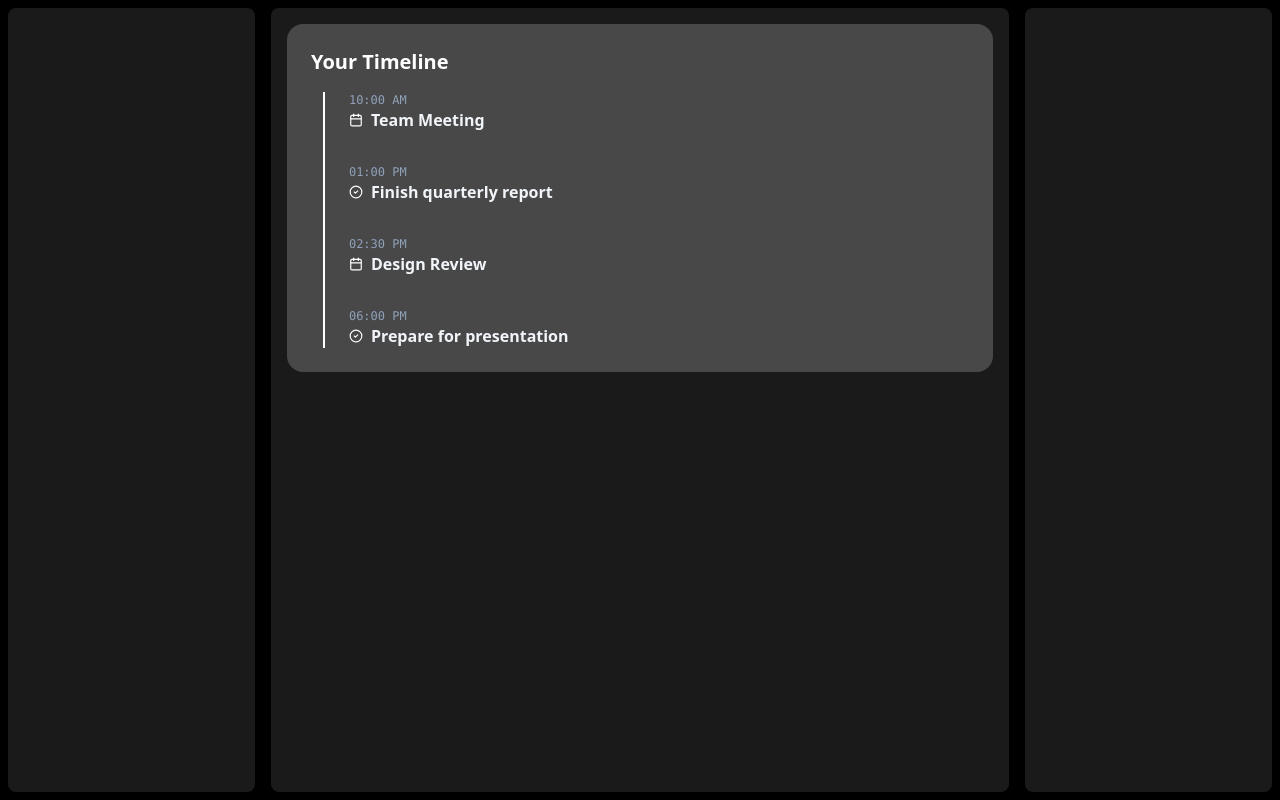
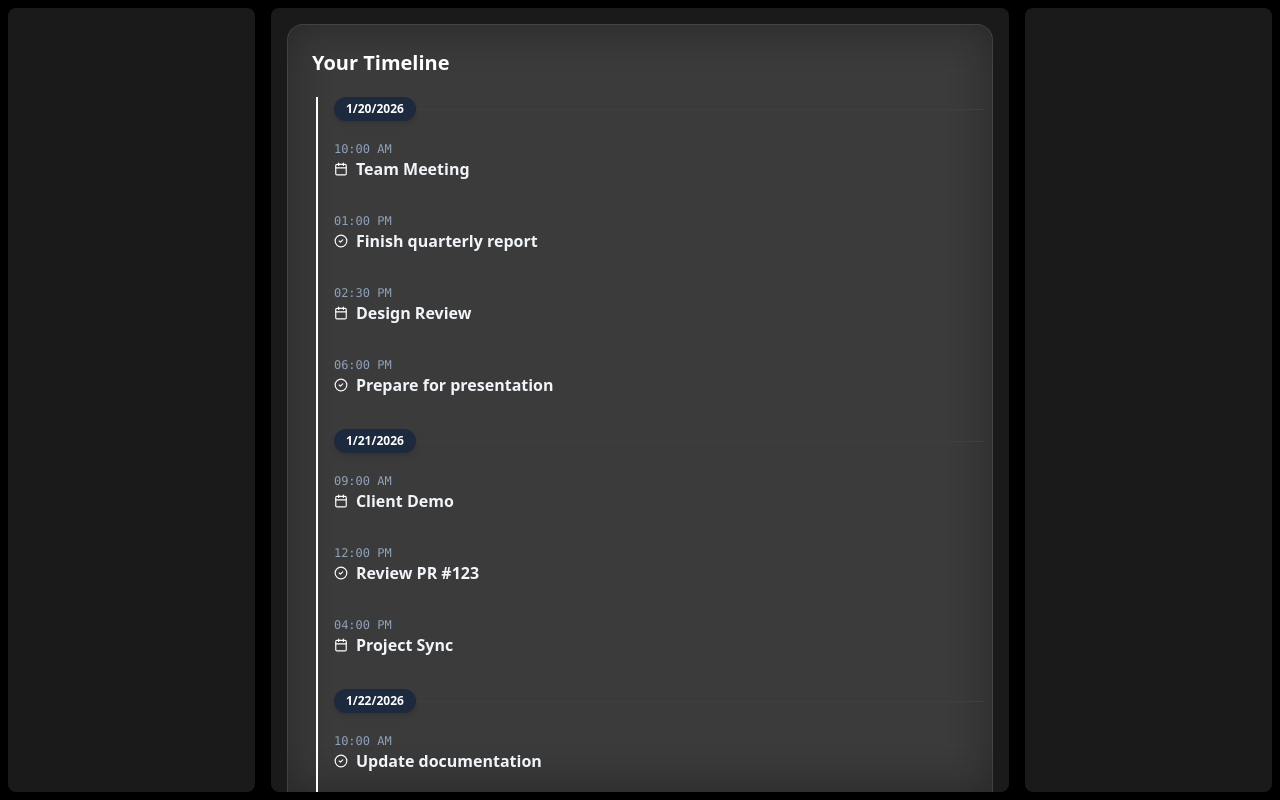
Before and after one commit to jgkiran2003/productivity-hub, a Next.js app: page / in a window 1280 px wide. Built offline with nearby package versions, Linux system fonts and the light colour scheme.

Commit message:
Add dates to timeline

```diff
--- /dev/null
+++ b/src/app/components/TimelineRow.tsx
@@ -0,0 +1,36 @@
+import { CalendarIcon, CheckCircle2 } from "lucide-react";
+import { TimelineItem } from "../../types";
+
+interface TimelineRowProps {
+  item: TimelineItem;
+  showDateSeparator: boolean;
+  dateString: string;
+}
+
+export default function TimelineRow({ item, showDateSeparator, dateString }: TimelineRowProps) {
+  const itemDate = new Date(item.type === 'event' ? item.start : item.due);
+
+  return (
+  <>
+    {showDateSeparator && (
+      <div className="flex items-center my-5">
+        <span className="bg-slate-800 text-white text-xs font-semibold px-3 py-1 rounded-full shadow-md z-10">
+          {dateString}
+        </span>
+        <div className="absolute w-full h-px bg-slate-700"></div> {/* Line divider */}
+      </div>
+    )}
+    <div key={item.id} className="relative">
+      <div className="flex flex-col">
+        <span className="text-xs font-mono text-slate-400">
+          {itemDate.toLocaleTimeString([], { hour: '2-digit', minute: '2-digit' })}
+        </span>
+        <div className="flex items-center gap-2">
+          {item.type === 'event' ? <CalendarIcon size={14}/> : <CheckCircle2 size={14}/>}
+          <span className="font-semibold text-slate-100">{item.title}</span>
+        </div>
+      </div>
+    </div>
+  </>
+  );
+};
--- a/src/app/components/UnifiedTimeline.tsx
+++ b/src/app/components/UnifiedTimeline.tsx
@@ -1,12 +1,11 @@
-import { CalendarIcon, CheckCircle2 } from "lucide-react";
 import { Event, Task, TimelineItem } from "../../types";
+import TimelineRow from "./TimelineRow";
 
 interface UnifiedTimelineProps {
   events: Event[];
   tasks: Task[];
 }
 
-// Helper function to get the correct date property from a TimelineItem
 const getItemDate = (item: TimelineItem): string => {
   if (item.type === 'event') {
     return item.start;
@@ -15,29 +14,34 @@ const getItemDate = (item: TimelineItem): string => {
 };
 
 export default function UnifiedTimeline({ events, tasks }: UnifiedTimelineProps) {
-  // Logic to merge and sort both arrays by date
   const mergedData: TimelineItem[] = [...events, ...tasks].sort((a, b) =>
     new Date(getItemDate(a)).getTime() - new Date(getItemDate(b)).getTime()
   );
 
+  let lastDate: string | null = null; // To keep track of the last rendered date
+
   return (
-    <div className="space-y-4 p-6 bg-white/20 rounded-2xl">
+    <div className="space-y-4 p-6 bg-white/5 backdrop-blur-xl rounded-2xl border border-white/10">
       <h2 className="text-xl font-bold">Your Timeline</h2>
-      <div className="relative border-l-2 ml-3 pl-6 space-y-8">
-        {mergedData.map((item: TimelineItem) => (
-          <div key={item.id} className="relative">
+      <div className="relative border-l-2 ml-1 pl-4 space-y-8">
+        {mergedData.map((item: TimelineItem) => {
+          const itemDate = new Date(getItemDate(item));
+          const currentDateString = itemDate.toLocaleDateString();
 
-            <div className="flex flex-col">
-              <span className="text-xs font-mono text-slate-400">
-                {new Date(getItemDate(item)).toLocaleTimeString([], { hour: '2-digit', minute: '2-digit' })}
-              </span>
-              <div className="flex items-center gap-2">
-                {item.type === 'event' ? <CalendarIcon size={14}/> : <CheckCircle2 size={14}/>}
-                <span className="font-semibold text-slate-100">{item.title}</span>
-              </div>
-            </div>
-          </div>
-        ))}
+          const showDateSeparator = lastDate !== currentDateString;
+          if (showDateSeparator) {
+            lastDate = currentDateString;
+          }
+
+          return (
+            <TimelineRow
+              key={item.id}
+              item={item}
+              showDateSeparator={showDateSeparator}
+              dateString={currentDateString}
+            />
+          );
+        })}
       </div>
     </div>
   );
--- a/src/data/sampleData.ts
+++ b/src/data/sampleData.ts
@@ -3,9 +3,15 @@ import { Event, Task } from "../types";
 export const sampleEvents: Event[] = [
   { id: 'evt1', type: 'event', title: 'Team Meeting', start: new Date(2026, 0, 20, 10, 0).toISOString() },
   { id: 'evt2', type: 'event', title: 'Design Review', start: new Date(2026, 0, 20, 14, 30).toISOString() },
+  { id: 'evt3', type: 'event', title: 'Client Demo', start: new Date(2026, 0, 21, 9, 0).toISOString() },
+  { id: 'evt4', type: 'event', title: 'Project Sync', start: new Date(2026, 0, 21, 16, 0).toISOString() },
+  { id: 'evt5', type: 'event', title: 'Follow-up Call', start: new Date(2026, 0, 22, 11, 0).toISOString() },
 ];
 
 export const sampleTasks: Task[] = [
   { id: 'tsk1', type: 'task', title: 'Finish quarterly report', due: new Date(2026, 0, 20, 13, 0).toISOString() },
   { id: 'tsk2', type: 'task', title: 'Prepare for presentation', due: new Date(2026, 0, 20, 18, 0).toISOString() },
+  { id: 'tsk3', type: 'task', title: 'Review PR #123', due: new Date(2026, 0, 21, 12, 0).toISOString() },
+  { id: 'tsk4', type: 'task', title: 'Update documentation', due: new Date(2026, 0, 22, 10, 0).toISOString() },
+  { id: 'tsk5', type: 'task', title: 'Plan next sprint', due: new Date(2026, 0, 23, 17, 0).toISOString() },
 ];
```
